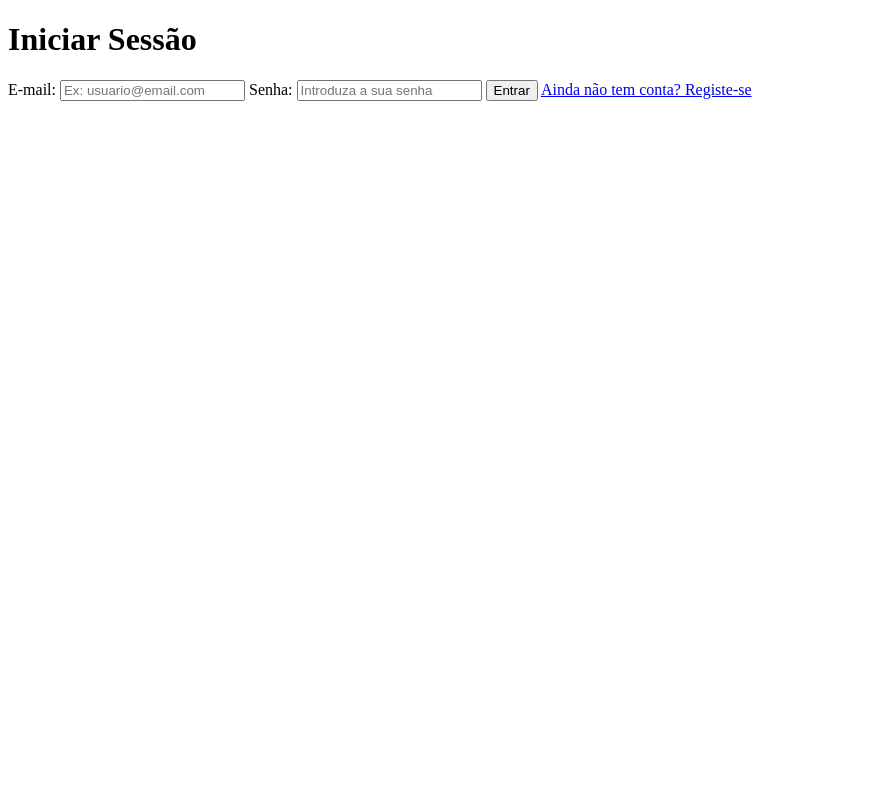
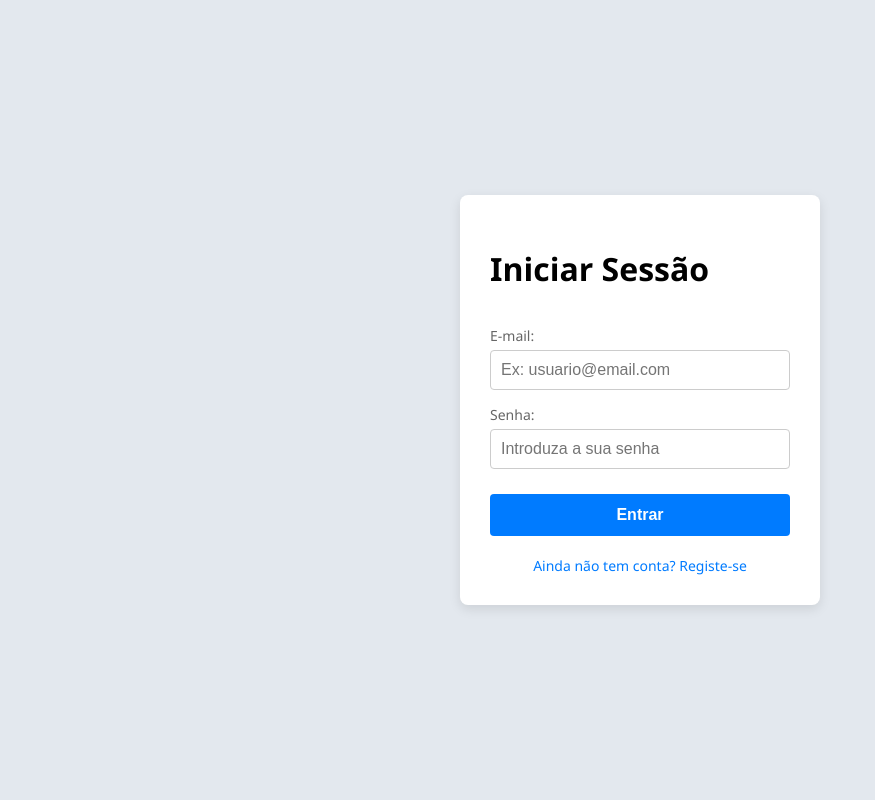
Before and after one commit to JoaoVPalandi/TechMatch, a Python web app: template app/templates/login.html in a window 1280 px wide. Shown: the whole page, without its empty margins (0-875 px from the left). Run offline with Jinja, Linux system fonts and the light colour scheme; the template is opened without the code that fills it, so the values that code supplies are empty.

Commit message:
arrumando o login

```diff
--- a/app/static/css/login.css
+++ b/app/static/css/login.css
@@ -0,0 +1,77 @@
+/* Teste Visual: Mudar a cor de fundo do body para confirmar o carregamento do Flask */
+body {
+    background-color: #e3e8ee; /* Um fundo cinzento-azulado suave para testar */
+    font-family: 'Segoe UI', Tahoma, Geneva, Verdana, sans-serif;
+    margin: 0;
+    padding: 0;
+    display: flex;
+    justify-content: center;
+    align-items: center;
+    height: 100vh;
+}
+
+/* Estilo base responsivo para o formulário não ficar colado nos cantos do telemóvel */
+.login-container {
+    width: 100%;
+    max-width: 400px;
+    padding: 20px;
+    box-sizing: border-box;
+}
+
+.login-form {
+    background-color: #ffffff;
+    padding: 30px;
+    border-radius: 8px;
+    box-shadow: 0 4px 12px rgba(0, 0, 0, 0.1);
+    display: flex;
+    flex-direction: column;
+}
+
+/* Estilização rápida dos inputs e botões */
+h2 {
+    margin-top: 0;
+    color: #333;
+    text-align: center;
+}
+
+label {
+    margin-top: 15px;
+    color: #666;
+    font-size: 14px;
+}
+
+input {
+    padding: 10px;
+    margin-top: 5px;
+    border: 1px solid #ccc;
+    border-radius: 4px;
+    font-size: 16px; /* Evita o zoom automático indesejado no iOS */
+}
+
+button {
+    margin-top: 25px;
+    padding: 12px;
+    background-color: #007bff;
+    color: white;
+    border: none;
+    border-radius: 4px;
+    font-size: 16px;
+    cursor: pointer;
+    font-weight: bold;
+}
+
+button:hover {
+    background-color: #0056b3;
+}
+
+.register-link {
+    margin-top: 20px;
+    text-align: center;
+    color: #007bff;
+    text-decoration: none;
+    font-size: 14px;
+}
+
+.register-link:hover {
+    text-decoration: underline;
+}
--- a/app/templates/login.html
+++ b/app/templates/login.html
@@ -5,6 +5,7 @@
     <meta charset="UTF-8">
     <meta name="viewport" content="width=device-width, initial-scale=1.0">
     <title>Login</title>
+    <link rel="stylesheet" href="../static/css/login.css">
 </head>
 
 <body>
```
